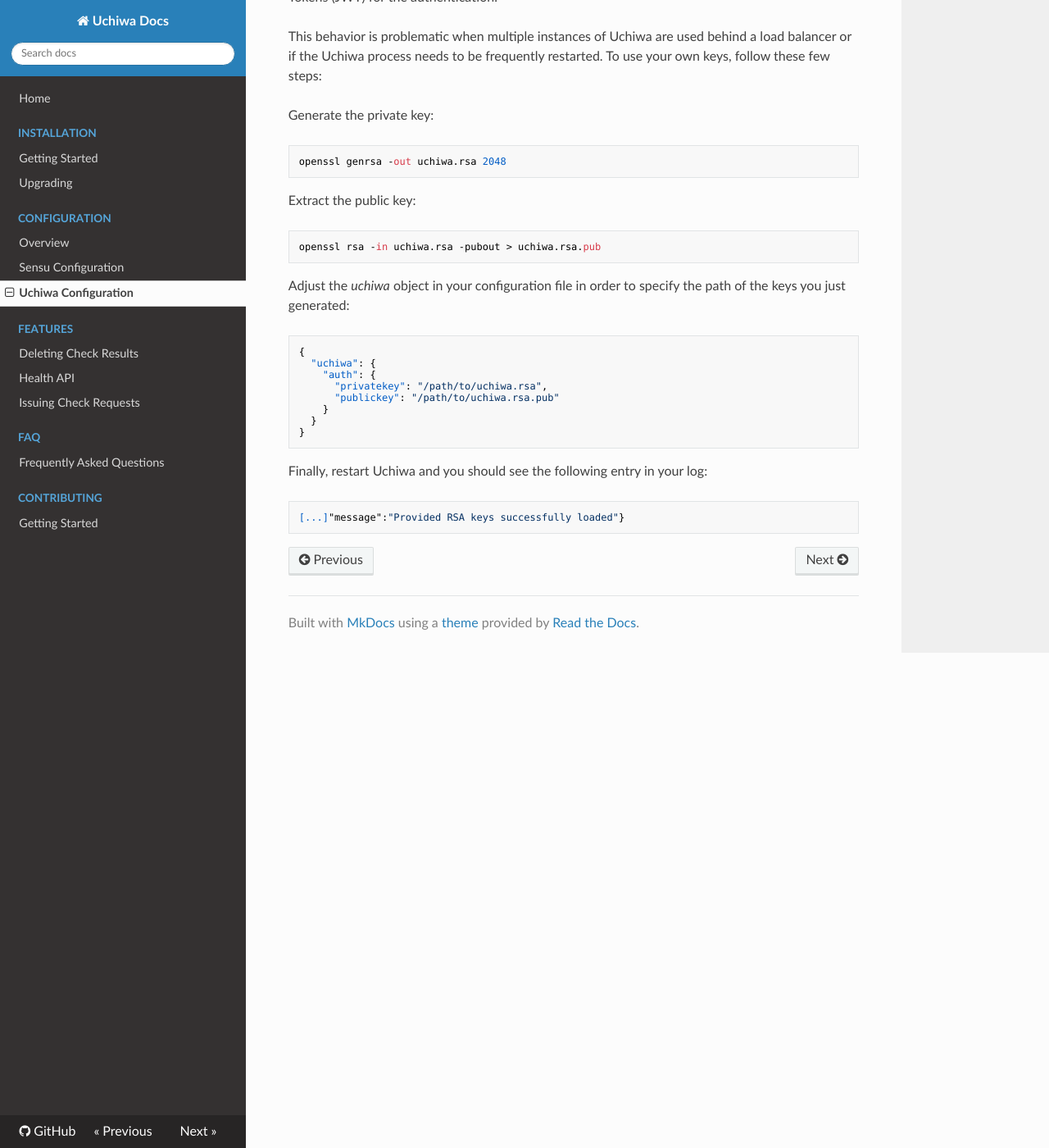
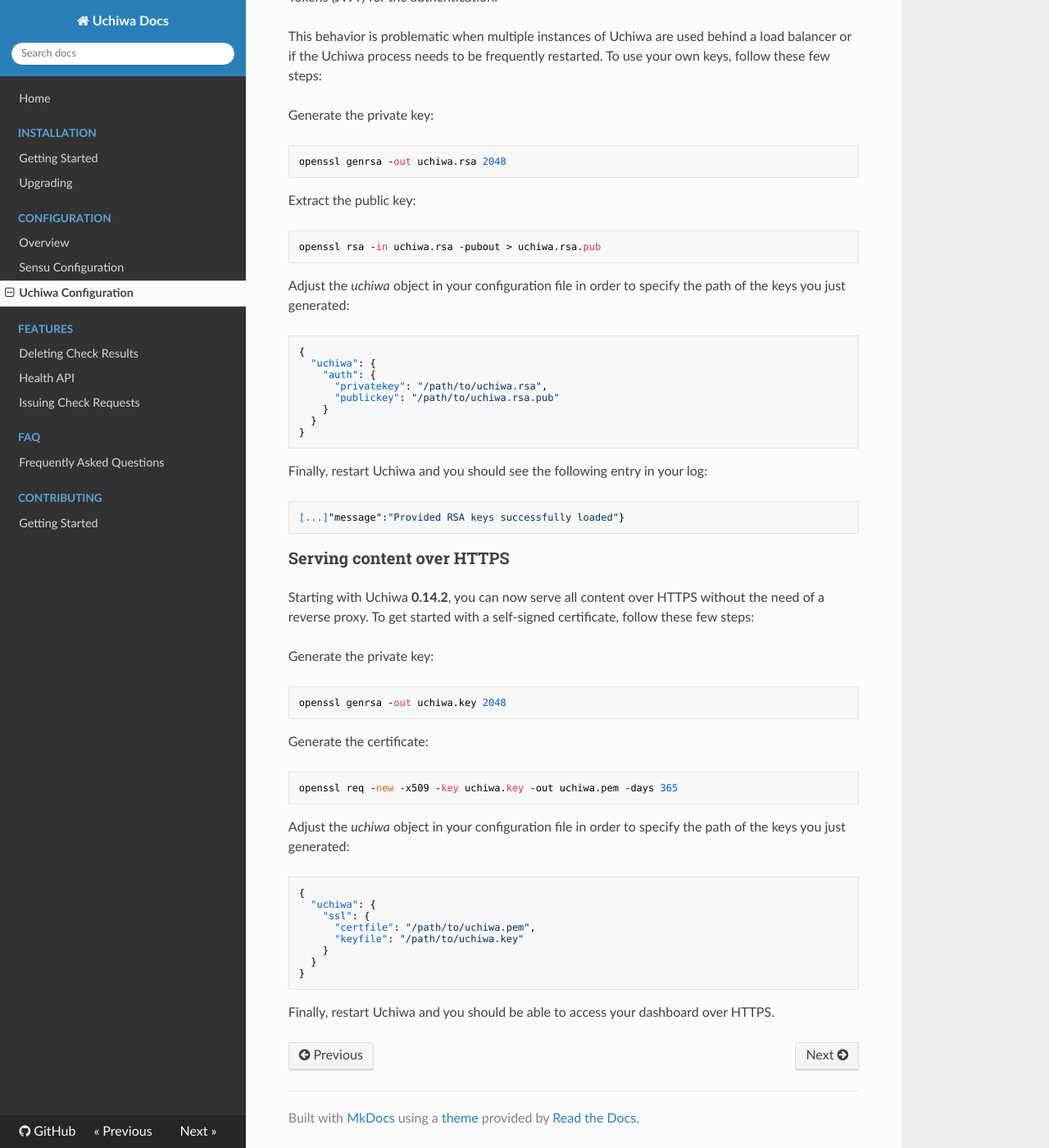
Before and after one commit to palourde/uchiwa-docs, an MkDocs documentation site: the page built from docs/configuration/uchiwa.md, in a window 1280 px wide and 1400 px high, scrolled down 2191 px. Shown: the whole window at 82% size. Built offline with MkDocs 1.6.1, drawn with Linux system fonts in a browser that asks for light colours; nearby versions of some CDN libraries; old or Windows-style settings are respelled for this version of MkDocs; some of the changed text lies outside the part shown.

Commit message:
Add https documentation

````diff
--- a/docs/configuration/uchiwa.md
+++ b/docs/configuration/uchiwa.md
@@ -122,3 +122,31 @@
 ```
 [...]"message":"Provided RSA keys successfully loaded"}
 ```
+
+### Serving content over HTTPS
+
+Starting with Uchiwa **0.14.2**, you can now serve all content over HTTPS without the need of a reverse proxy. To get started with a self-signed certificate, follow these few steps:
+
+Generate the private key:
+```
+openssl genrsa -out uchiwa.key 2048
+```
+
+Generate the certificate:
+```
+openssl req -new -x509 -key uchiwa.key -out uchiwa.pem -days 365
+```
+
+Adjust the *uchiwa* object in your configuration file in order to specify the path of the keys you just generated:
+```
+{
+  "uchiwa": {
+    "ssl": {
+      "certfile": "/path/to/uchiwa.pem",
+      "keyfile": "/path/to/uchiwa.key"
+    }
+  }
+}
+```
+
+Finally, restart Uchiwa and you should be able to access your dashboard over HTTPS.
````
Also changed, not shown: other parts of docs/configuration/uchiwa.md (+1 -1 lines).
